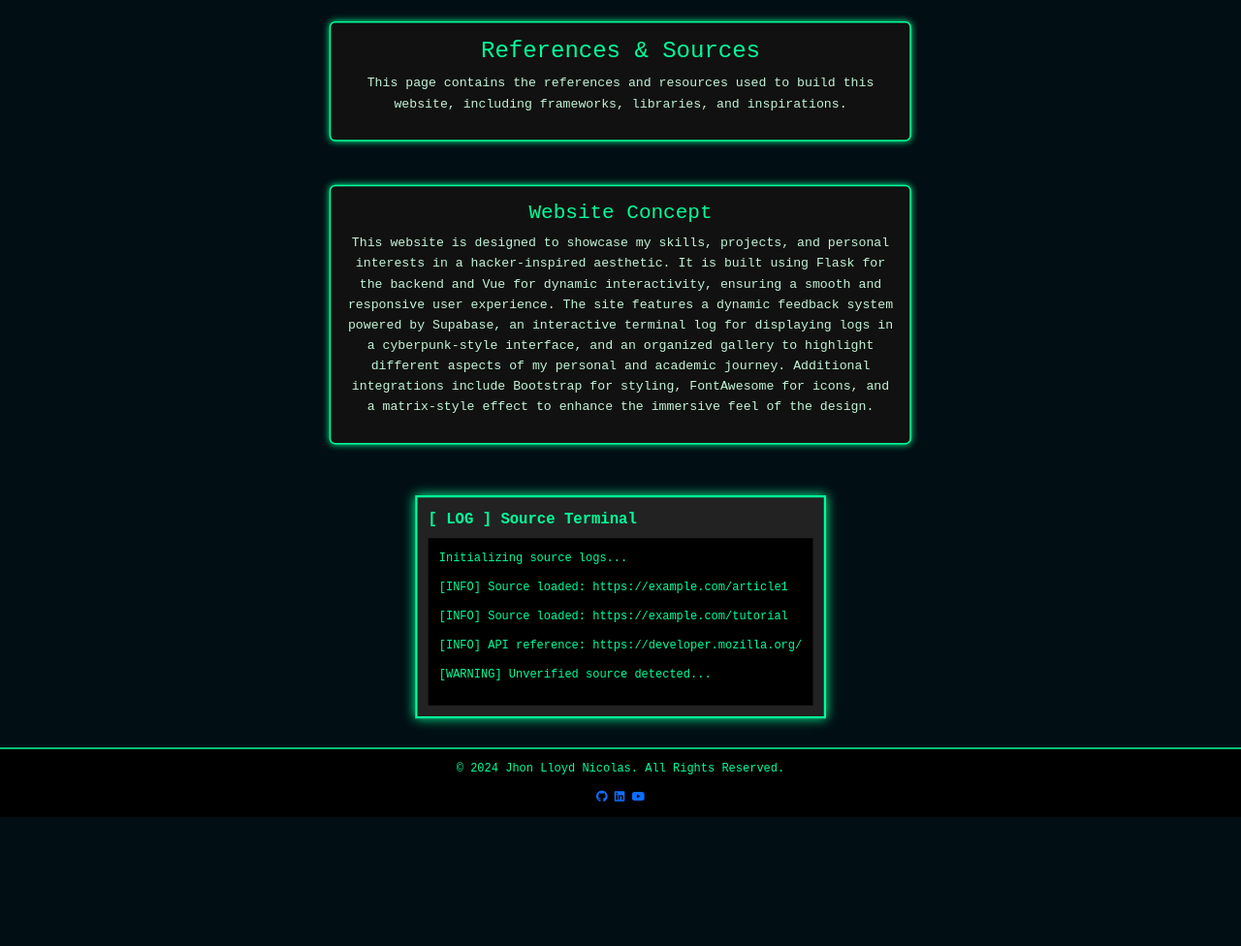
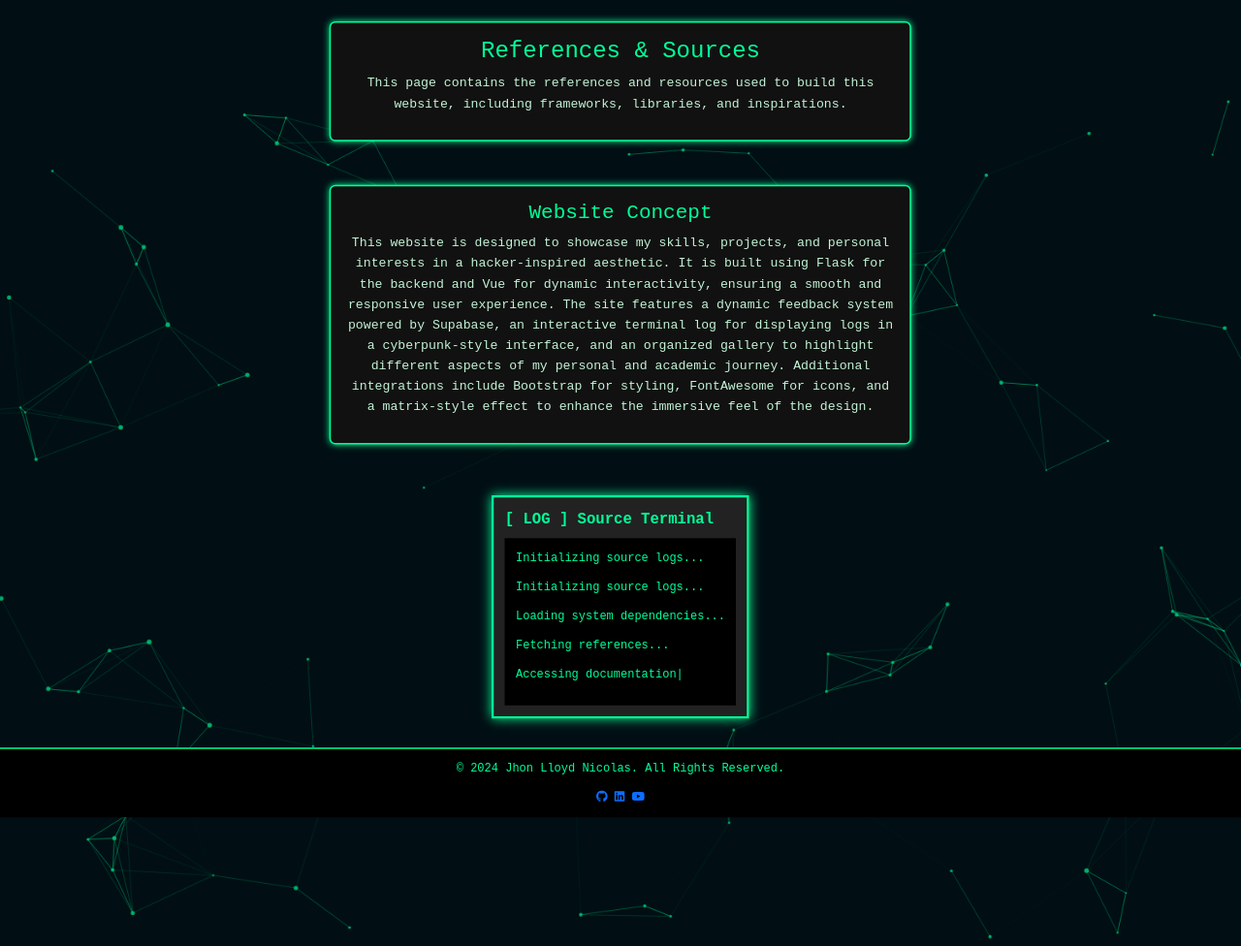
Before and after one commit to Judge09/webprog-ss231-finals, a Flask app: page /sources in a window 1280 px wide; the page is wider, and only the part inside the window is pictured. Shown: the part 44-1020 px from the top of that part at 97% size. Before the commit the page ends 887 px from the top of that part, so only its background shows below. Run offline with Flask 3, Linux system fonts and the light colour scheme.

Commit message:
with background

```diff
--- a/flask_vue_project/static/css/sources.css
+++ b/flask_vue_project/static/css/sources.css
@@ -116,3 +116,14 @@
     align-items: center;
     width: 100%;
 }
+
+#particleCanvas {
+    position: fixed;
+    top: 20vh; /* Expands beyond the top */
+    left: -10vw; /* Expands beyond the left */
+    width: 150vw; /* Expands beyond the right */
+    height: 150vh; /* Expands beyond the bottom */
+    z-index: -1;
+    pointer-events: none;
+    opacity: 0.8;
+}
--- /dev/null
+++ b/flask_vue_project/static/js/particles.js
@@ -0,0 +1,92 @@
+document.addEventListener("DOMContentLoaded", function () {
+    const canvas = document.createElement("canvas");
+    canvas.id = "particleCanvas";
+    document.body.prepend(canvas); // Adds the canvas as the first element
+
+    const ctx = canvas.getContext("2d");
+
+    function resizeCanvas() {
+        canvas.width = window.innerWidth * (1 / 0.75);  // Scale up to counteract the 0.75 page scale
+        canvas.height = window.innerHeight * (1 / 0.75);
+    }
+    resizeCanvas();
+    window.addEventListener("resize", resizeCanvas);
+
+    const particles = [];
+    const maxParticles = 100;
+    const maxDistance = 150;
+
+    class Particle {
+        constructor() {
+            this.x = Math.random() * canvas.width;
+            this.y = Math.random() * canvas.height;
+            this.size = Math.random() * 2 + 1;
+            this.speedX = Math.random() * 1.2 - 0.6;
+            this.speedY = Math.random() * 1.2 - 0.6;
+        }
+
+        update() {
+            this.x += this.speedX;
+            this.y += this.speedY;
+
+            if (this.x > canvas.width) this.x = 0;
+            if (this.x < 0) this.x = canvas.width;
+            if (this.y > canvas.height) this.y = 0;
+            if (this.y < 0) this.y = canvas.height;
+        }
+
+        draw() {
+            ctx.fillStyle = "rgba(0, 255, 153, 0.8)";
+            ctx.beginPath();
+            ctx.arc(this.x, this.y, this.size, 0, Math.PI * 2);
+            ctx.fill();
+        }
+    }
+
+    function initParticles() {
+        particles.length = 0;
+        for (let i = 0; i < maxParticles; i++) {
+            particles.push(new Particle());
+        }
+    }
+
+    function drawLines() {
+        for (let i = 0; i < particles.length; i++) {
+            for (let j = i + 1; j < particles.length; j++) {
+                const dx = particles[i].x - particles[j].x;
+                const dy = particles[i].y - particles[j].y;
+                const distance = Math.sqrt(dx * dx + dy * dy);
+
+                if (distance < maxDistance) {
+                    const opacity = 1 - distance / maxDistance;
+                    ctx.strokeStyle = `rgba(0, 255, 153, ${opacity})`;
+                    ctx.lineWidth = 0.8;
+                    ctx.beginPath();
+                    ctx.moveTo(particles[i].x, particles[i].y);
+                    ctx.lineTo(particles[j].x, particles[j].y);
+                    ctx.stroke();
+                }
+            }
+        }
+    }
+
+    function animateParticles() {
+        ctx.clearRect(0, 0, canvas.width, canvas.height);
+
+        particles.forEach((particle) => {
+            particle.update();
+            particle.draw();
+        });
+
+        drawLines();
+        requestAnimationFrame(animateParticles);
+    }
+
+    window.addEventListener("resize", () => {
+        resizeCanvas();
+        initParticles();
+    });
+
+    initParticles();
+    animateParticles();
+});
--- a/flask_vue_project/static/js/sources.js
+++ b/flask_vue_project/static/js/sources.js
@@ -1,29 +1,42 @@
 document.addEventListener("DOMContentLoaded", function () {
     const terminalOutput = document.getElementById("terminal-output");
-
-    // List of sources (Modify as needed)
-    const sources = [
-        "[INFO] Source loaded: https://example.com/article1",
-        "[INFO] Source loaded: https://example.com/tutorial",
-        "[INFO] API reference: https://developer.mozilla.org/",
-        "[WARNING] Unverified source detected...",
-        "[SECURE] Encrypted database access granted",
-        "[INFO] Fetching latest documentation updates...",
-        "[ALERT] Unauthorized attempt to modify logs detected",
+    const text = [
+        "Initializing source logs...",
+        "Loading system dependencies...",
+        "Fetching references...",
+        "Accessing documentation...",
+        "System check: OK",
+        "Source logs successfully loaded."
     ];
 
     let index = 0;
 
-    function addLogEntry() {
-        if (index < sources.length) {
-            const p = document.createElement("p");
-            p.textContent = sources[index];
-            terminalOutput.appendChild(p);
-            terminalOutput.scrollTop = terminalOutput.scrollHeight;
-            index++;
-            setTimeout(addLogEntry, 1500);
+    function typeLine() {
+        if (index < text.length) {
+            let line = document.createElement("p");
+            terminalOutput.appendChild(line);
+
+            let charIndex = 0;
+            function typeChar() {
+                if (charIndex < text[index].length) {
+                    line.innerHTML = text[index].slice(0, charIndex) + `<span class="cursor">|</span>`;
+                    charIndex++;
+                    setTimeout(typeChar, 50); // Typing speed
+                } else {
+                    line.innerHTML = text[index]; // Remove cursor after typing
+                    index++;
+                    setTimeout(typeLine, 500); // Delay before next line
+                }
+            }
+            typeChar();
+        } else {
+            // Keep the blinking cursor at the last line
+            let cursorSpan = document.createElement("span");
+            cursorSpan.classList.add("cursor");
+            cursorSpan.textContent = "|";
+            terminalOutput.appendChild(cursorSpan);
         }
     }
 
-    setTimeout(addLogEntry, 1000);
+    typeLine();
 });
--- a/flask_vue_project/templates/about.html
+++ b/flask_vue_project/templates/about.html
@@ -9,6 +9,8 @@
     <link rel="stylesheet" href="{{ url_for('static', filename='css/about.css') }}">
     <script src="https://cdn.jsdelivr.net/npm/chart.js"></script>
     <script src="{{ url_for('static', filename='js/about.js') }}"></script>
+    <script src="static/js/particles.js"></script>
+
 </head>
 <body class="dark-mode">
 
--- a/flask_vue_project/templates/feedback.html
+++ b/flask_vue_project/templates/feedback.html
@@ -52,6 +52,8 @@
     </div>
 
     <script src="/static/js/feedback.js"></script>
+    <script src="static/js/particles.js"></script>
+
 </body>
 
 <!-- Footer -->
--- a/flask_vue_project/templates/gallery.html
+++ b/flask_vue_project/templates/gallery.html
@@ -8,6 +8,7 @@
     <link href="https://cdnjs.cloudflare.com/ajax/libs/font-awesome/6.0.0-beta3/css/all.min.css" rel="stylesheet">
     <link rel="stylesheet" href="{{ url_for('static', filename='css/gallery.css') }}">
     <script src="{{ url_for('static', filename='js/gallery.js') }}"></script>
+
 </head>
 <body class="dark-mode">
 
--- a/flask_vue_project/templates/index.html
+++ b/flask_vue_project/templates/index.html
@@ -72,6 +72,8 @@
 
 
 <script src="{{ url_for('static', filename='js/script.js') }}"></script>
+<script src="static/js/particles.js"></script>
+
 </body>
 
 <footer class="site-footer">
--- a/flask_vue_project/templates/sources.html
+++ b/flask_vue_project/templates/sources.html
@@ -8,6 +8,8 @@
     <link href="https://cdnjs.cloudflare.com/ajax/libs/font-awesome/6.0.0-beta3/css/all.min.css" rel="stylesheet">
     <link rel="stylesheet" href="{{ url_for('static', filename='css/sources.css') }}">
     <script src="{{ url_for('static', filename='js/sources.js') }}"></script>
+    <script src="static/js/particles.js"></script>
+
 </head>
 <body class="dark-mode">
 
```
Also changed, not shown: flask_vue_project/static/css/about.css (+11 -0 lines), flask_vue_project/static/css/feedback.css (+11 -0 lines), flask_vue_project/static/css/gallery.css (+11 -0 lines), flask_vue_project/static/css/styles.css (+12 -0 lines).
